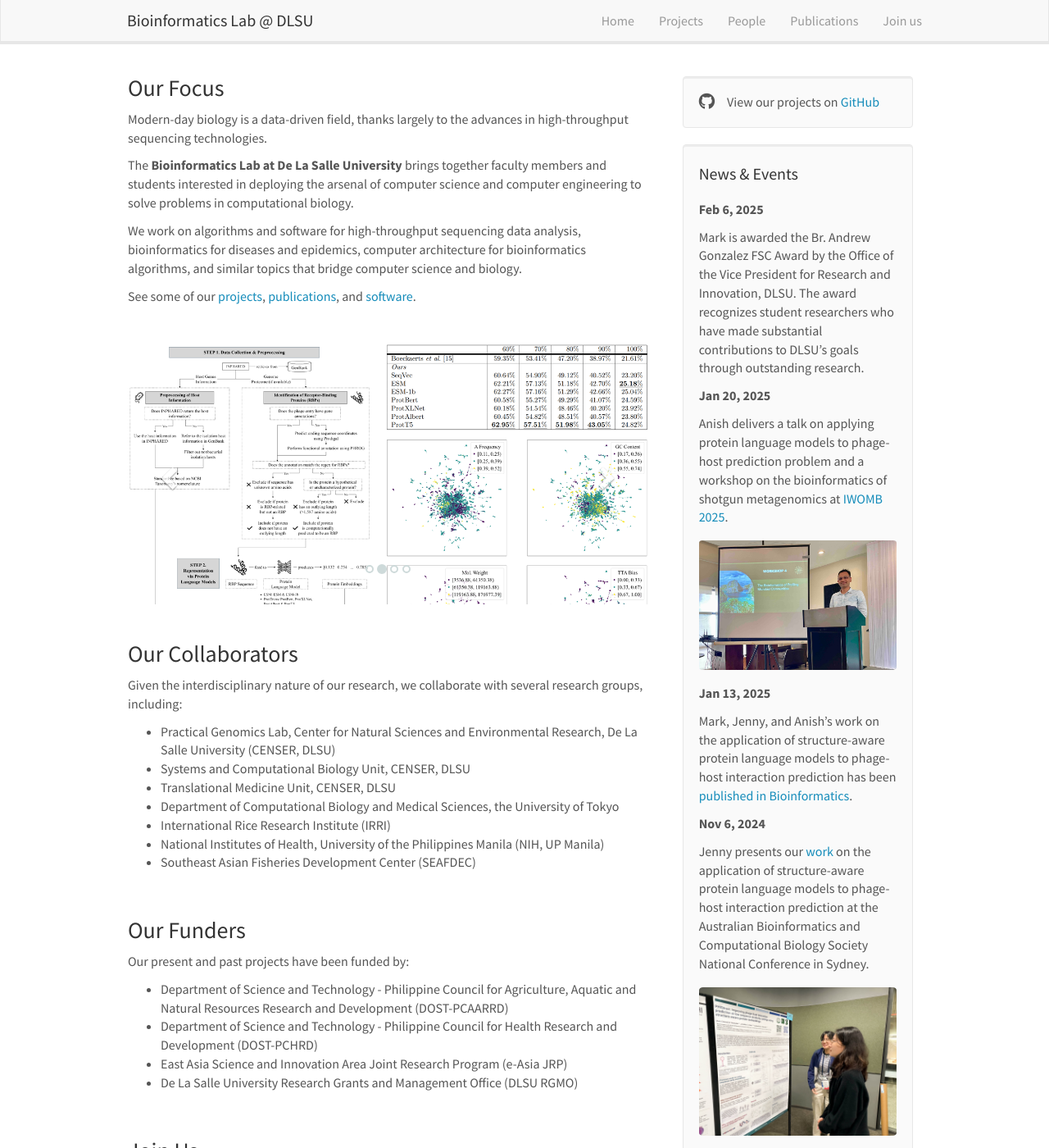
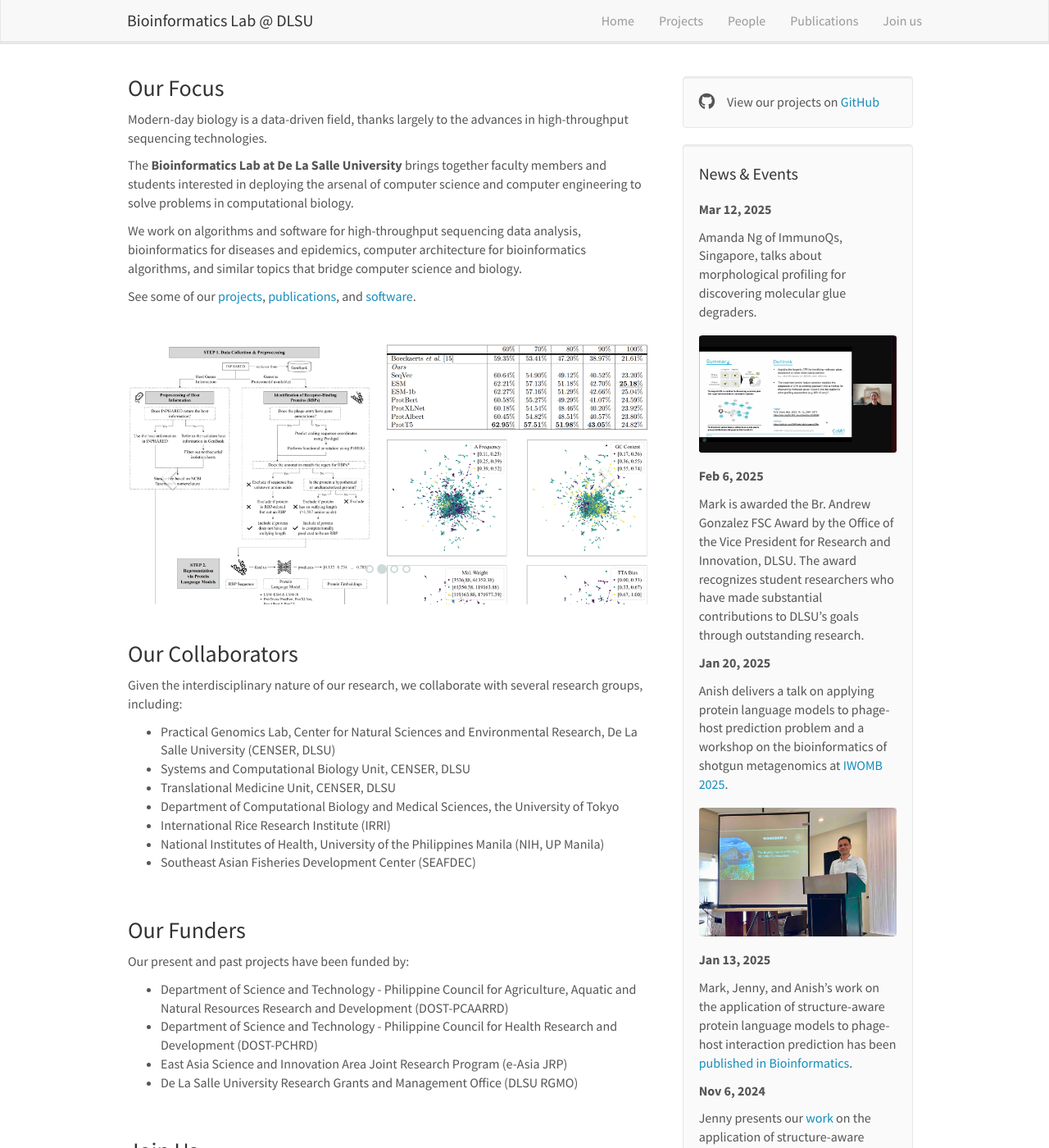
Before and after one commit to bioinfodlsu/bioinfodlsu.github.io, a Jekyll site: the page built from _pages/home.md, in a window 1280 px wide and 1400 px high. Shown: the whole window at 82% size. Built offline with Jekyll 4.4.1, drawn with Linux system fonts in a browser that asks for light colours; nearby versions of some CDN libraries; some of the changed text lies outside the part shown.

Commit message:
Update news

```diff
--- a/_data/news.yml
+++ b/_data/news.yml
@@ -1,3 +1,7 @@
+- date: Mar 12, 2025
+  headline: Amanda Ng of ImmunoQs, Singapore, talks about morphological profiling for discovering molecular glue degraders.
+  pic: 20250312_amanda_ng.png
+
 - date: Feb 6, 2025
   headline: Mark is awarded the Br. Andrew Gonzalez FSC Award by the Office of the Vice President for Research and Innovation, DLSU. The award recognizes student researchers who have made substantial contributions to DLSU's goals through outstanding research.
 
```
Also changed, not shown: images/news/20250312_amanda_ng.png (added).
